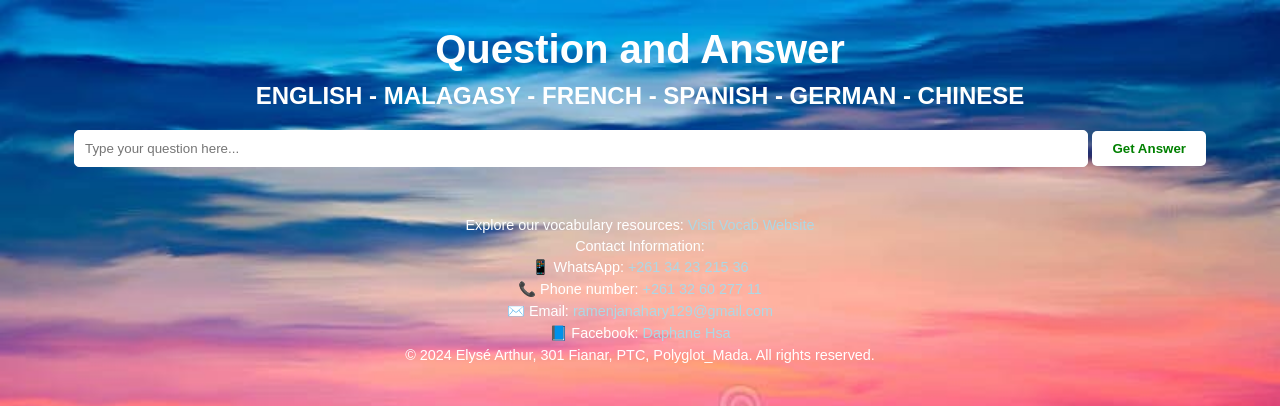
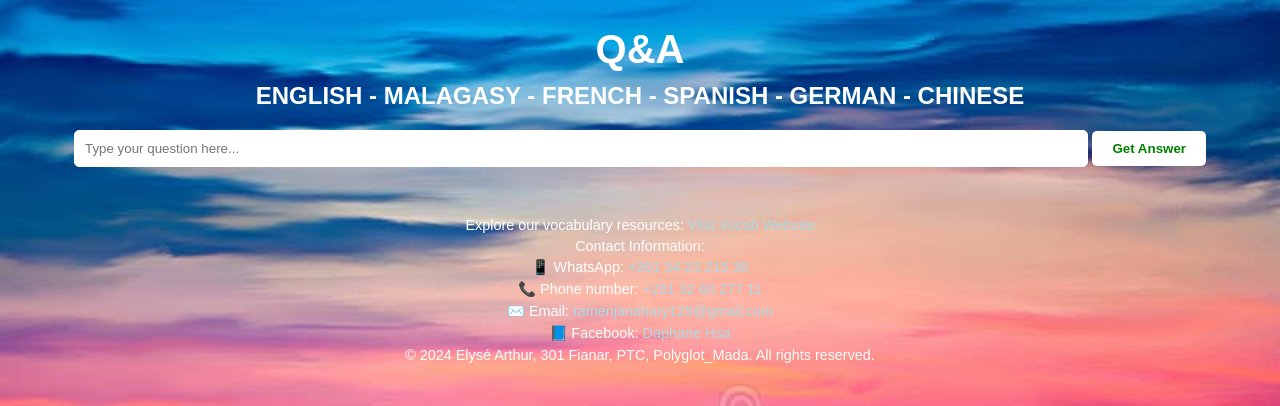
Before and after one commit to RAMENJANAHARY/q_and_a, a Flask app: page / in a window 1280 px wide. Shown: the top 406 px of the page. Run offline with Flask 3, Linux system fonts and the light colour scheme; data that the repository does not hold is empty.

Commit message:
Update index.html
Updated version

```diff
--- a/templates/index.html
+++ b/templates/index.html
@@ -83,7 +83,7 @@
     </style>
 </head>
 <body>
-    <h1>Question and Answer</h1>
+    <h1>Q&A</h1>
     <h2>ENGLISH - MALAGASY - FRENCH - SPANISH - GERMAN - CHINESE</h2>
 
     <form method="POST" action="/qa">
```
